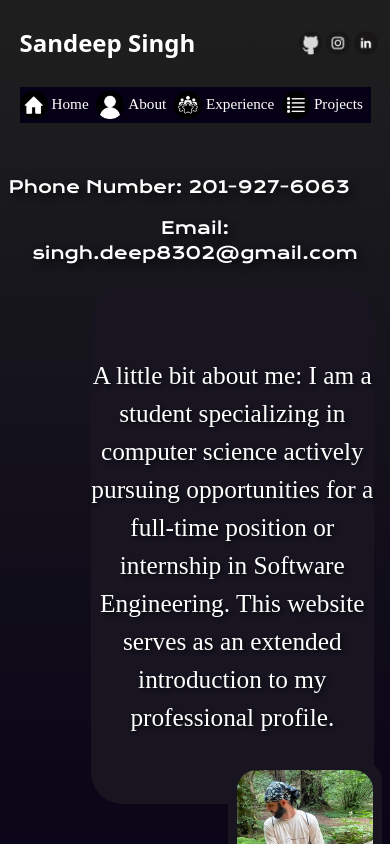
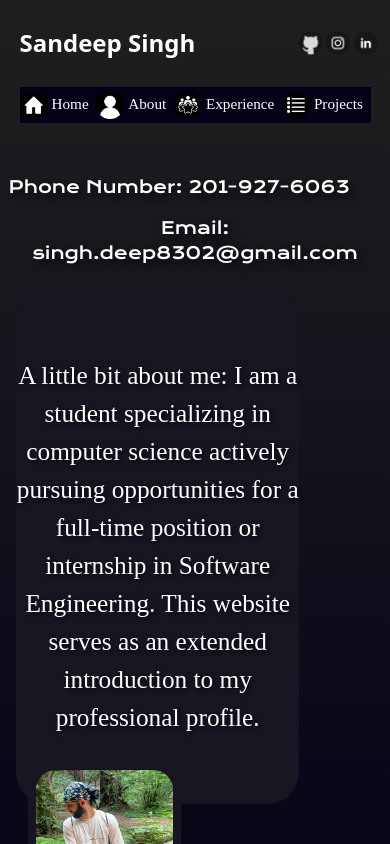
Before and after one commit to SandeepS3/personal-website, a React (Create React App) app: page /about in a window 390 px wide. Shown: the top 844 px of the page. Built offline with nearby package versions, Linux system fonts and the light colour scheme; a web font is replaced by a local one.

Commit message:
fix about  mobile

```diff
--- a/src/pages/AboutStyles.js
+++ b/src/pages/AboutStyles.js
@@ -87,7 +87,7 @@ const mediaStyles = {
   aboutMe: {
     display: "flex",
     flexDirection: "column",
-    alignItems: "flex-end",
+    alignItems: "flex-start",
   },
   rightHalf: {
     flex: 1,
@@ -97,7 +97,7 @@ const mediaStyles = {
   leftHalf: {
     flex: 1,
     display: "flex",
-    alignItems: "flex-start",
+
     width: "80%",
   },
   image: {
```
